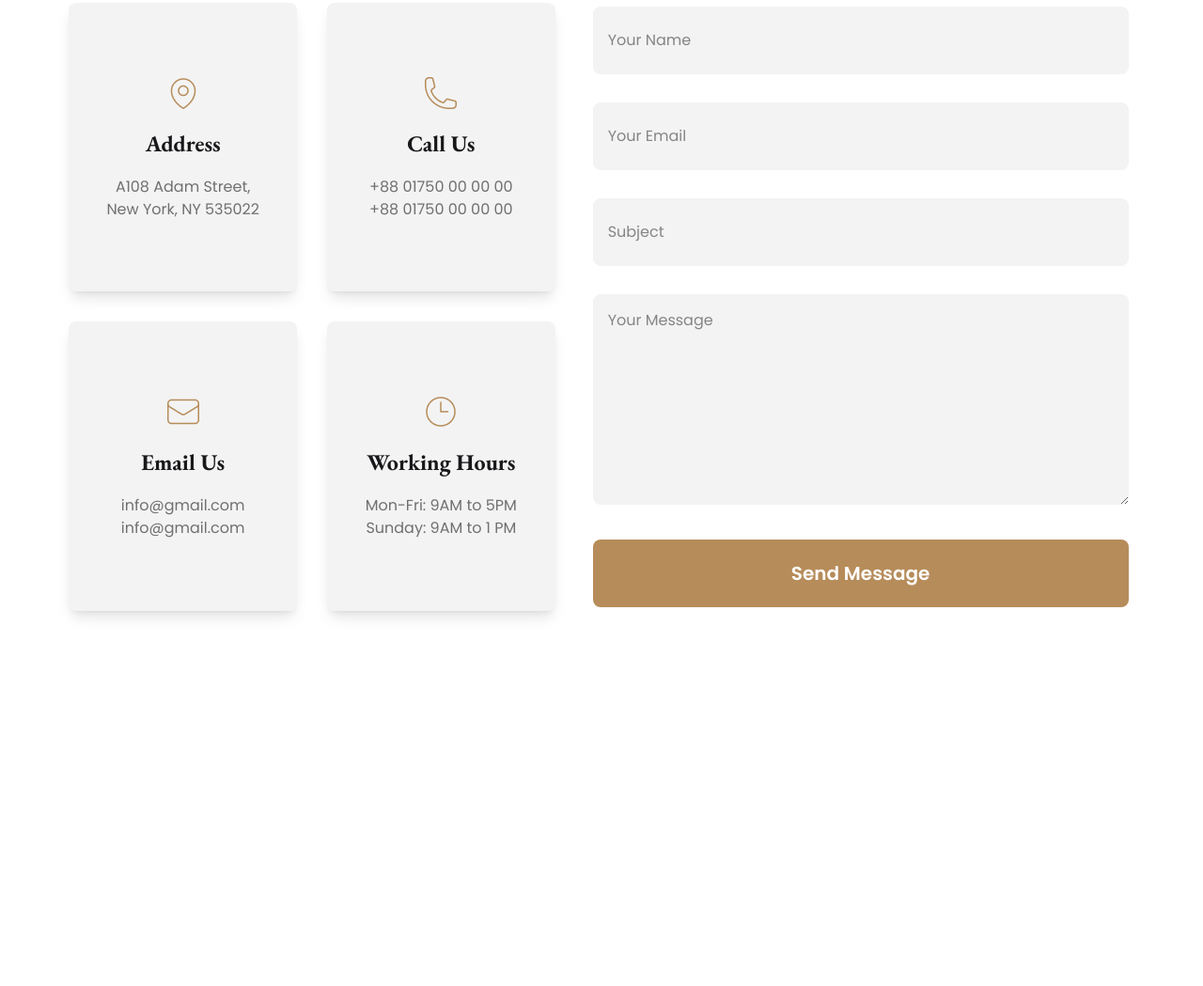
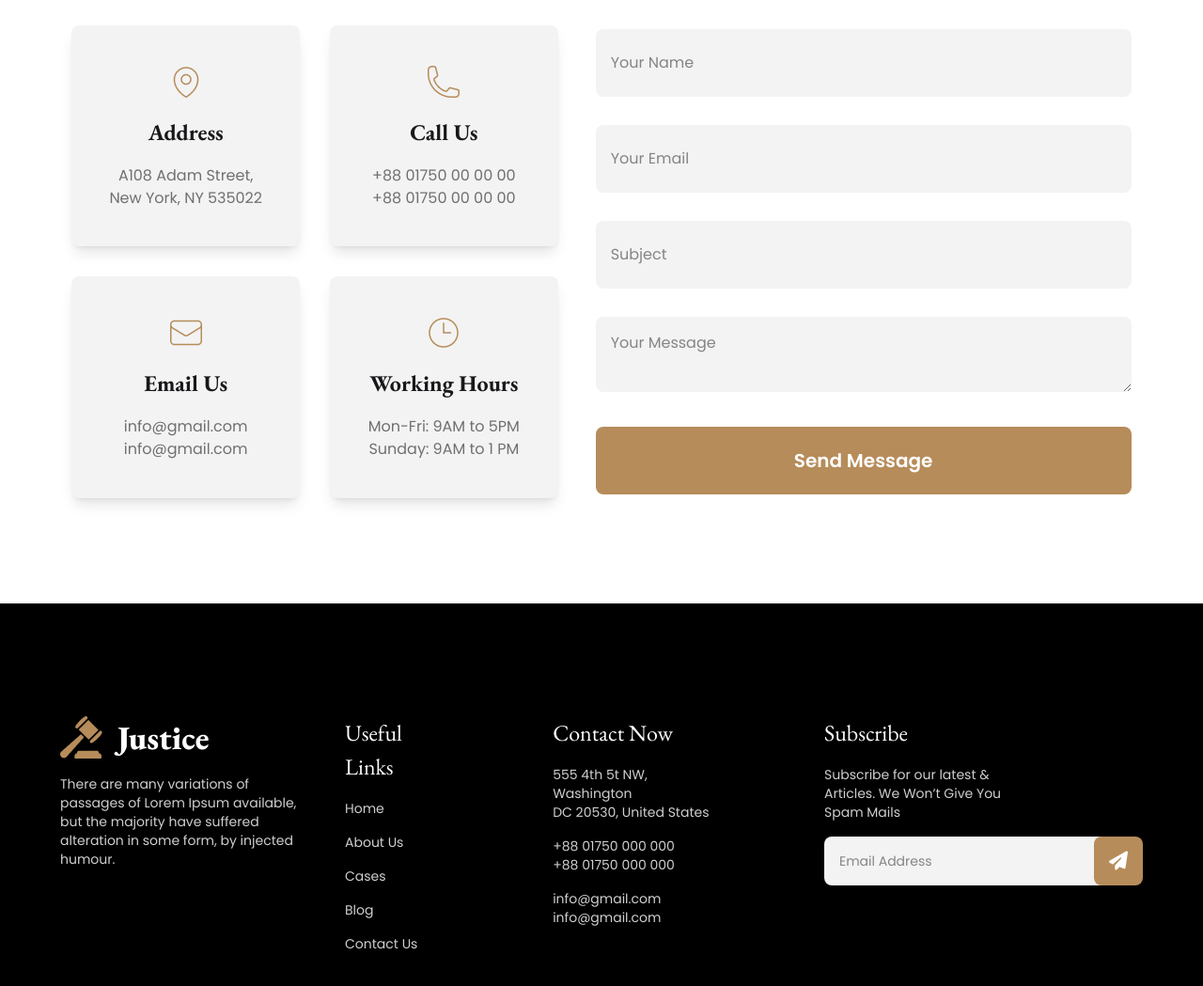
Before and after one commit to wahidalam91/legal-solution-daisyUI, a plain HTML site: page index.html in a window 1280 px wide. Shown: the part 2922-3971 px from the top of the page at 94% size. Before the commit the page ends 3684 px from the top, so only its background shows below. Drawn offline with nearby package versions, Linux system fonts and the light colour scheme.

Commit message:
footer section completed

```diff
--- a/index.html
+++ b/index.html
@@ -43,7 +43,8 @@
     </style>
 </head>
 
-<body class="font-poppins">
+<body class="font-poppins">3
+
     <header class="max-w-6xl lg:mx-auto mx-4 mb-28">
         <!-- Nav Section -->
         <nav>
@@ -103,6 +104,7 @@
             </div>
             </div>
          </div>
+
     </header>
 
     <main class="max-w-6xl lg:mx-auto mx-4  mb-28">
@@ -259,23 +261,66 @@
                         </div>
                     </div>
                     <!-- Contact Inputs -->
-                    <div class="w-1/2 py-1 space-y-[30px]">
-                        <input type="text" class="name w-[570px] h-[72px] legal-bg-secondary border-0 rounded-lg px-4" id="name" placeholder="Your Name"> <br>
-                        <input type="email" class="email w-[570px] h-[72px] legal-bg-secondary border-0 rounded-lg px-4" id="email" placeholder="Your Email"> <br>
-                        <input type="text" class="subject w-[570px] h-[72px] legal-bg-secondary border-0 rounded-lg px-4" id="subject" placeholder="Subject"> <br>
-                        <textarea name="text" id="text" placeholder="Your Message" rows="8" cols="50" class="w-[570px] legal-bg-secondary border-0 rounded-lg px-4 py-4"></textarea><br>
-                        <input type="submit" class="text-white text-[20px] font-semibold w-[570px] h-[72px] legal-bg-primary border-0 rounded-lg px-4" value="Send Message">
+                    <div class="text-center">
+                        <div class="lg:w-1/2 py-1 space-y-[30px]">
+                        <input type="text" class="name w-full lg:w-[570px] h-[72px] legal-bg-secondary border-0 rounded-lg px-4" id="name" placeholder="Your Name"> <br>
+                        <input type="email" class="email w-full lg:w-[570px] h-[72px] legal-bg-secondary border-0 rounded-lg px-4" id="email" placeholder="Your Email"> <br>
+                        <input type="text" class="subject w-full lg:w-[570px] h-[72px] legal-bg-secondary border-0 rounded-lg px-4" id="subject" placeholder="Subject"> <br>
+                        <textarea name="text" id="text" placeholder="Your Message" lg:rows="8" cols="25" lg:cols="50" class="w-full lg:w-[570px] legal-bg-secondary border-0 rounded-lg px-4 py-4"></textarea><br>
+                        <input type="submit" class="text-white text-[20px] font-semibold lg:w-[570px] h-[72px] legal-bg-primary border-0 rounded-lg px-4" value="Send Message">
 
+                    </div>
                     </div>
                 </div>
 
           </section>
 
-
     </main>
 
-    <footer class="">
+    <footer class="w-full bg-black py-[120px]">
+        <div class="max-w-6xl mx-0 lg:mx-auto footer-cards-container flex flex-col lg:flex-row lg:justify-between items-center lg:items-start gap-8 lg:gap-[30px]">
 
+            <!-- Footer Card-1 -->
+            <div class="footer-card-1 w-full mx-auto lg:w-1/4 space-y-4">
+                <div class="logo-container flex flex-col items-center lg:items-start justify-center lg:justify-start">
+                    <img class="overflow-hidden" src="./images/logo.png" alt="">
+                </div>
+                <p class="text-[#CFCFCF] text-sm text-center lg:text-left">There are many variations of passages of Lorem Ipsum available, but the majority have suffered alteration in some form, by injected humour.</p>
+            </div>
+
+            <!-- Footer Card-2 -->
+            <div class="footer-card-2 space-y-4">
+                <h4 class="text-[24px] text-white font-eb-garamond">Useful Links</h4>
+                <ul class="text-[#CFCFCF] text-sm space-y-4 text-center lg:text-left">
+                    <li>Home</li>
+                    <li>About Us</li>
+                    <li>Cases</li>
+                    <li>Blog</li>
+                    <li>Contact Us</li>
+                </ul>
+            </div>
+
+            <!-- Footer Card-3 -->
+            <div class="footer-card-3 space-y-4 text-center lg:text-left ml-0 lg:ml-20">
+                <h4 class="text-[24px] text-white font-eb-garamond">Contact Now</h4>
+                <p class="text-[#CFCFCF] text-sm">555 4th 5t NW, Washington <br> DC 20530, United States</p>
+                <p class="text-[#CFCFCF] text-sm">+88 01750 000 000 <br> +88 01750 000 000</p>
+                <p class="text-[#CFCFCF] text-sm">info@gmail.com <br> info@gmail.com</p>
+
+            </div>
+
+            <!-- Footer Card-4 -->
+            <div class="footer-card-4 space-y-4 text-center lg:text-left ml-0 lg:ml-20">
+                <h4 class="text-[24px] text-white font-eb-garamond">Subscribe</h4>
+                <p class="text-[#CFCFCF] text-sm">Subscribe for our latest & <br> Articles. We Won’t Give You <br> Spam Mails</p>
+                <div class="flex text-sm">
+                    <input type="email" class="email legal-bg-secondary border-0 rounded-lg px-4 py-4" id="email" placeholder="Email Address">
+                    <div class="-ml-4 text-white text-[20px] font-semibold legal-bg-primary border-0 rounded-lg px-4 flex items-center px-4">
+                        <input type="submit" value=""><i class="fa-solid fa-paper-plane"></i>
+                    </div>
+                </div>
+            </div>
+        </div>
     </footer>
 </body>
 
```
